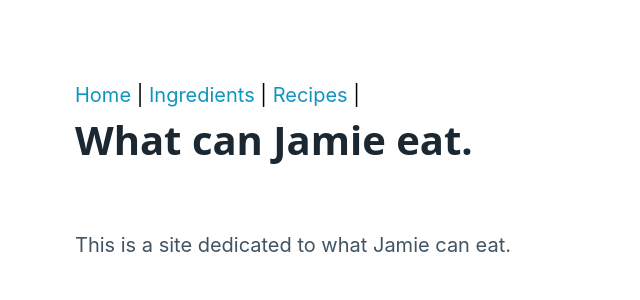
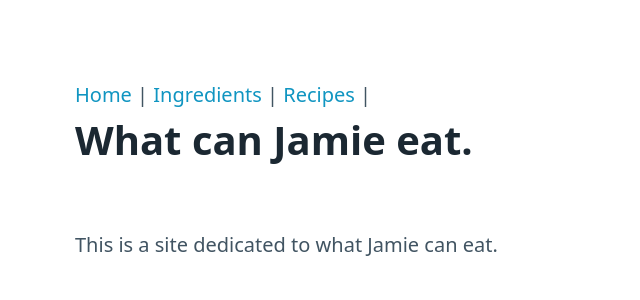
Before and after one commit to johnfreier/whatcanjamieeat, a Jekyll site: the page built from index.md, in a window 1280 px wide. Shown: the top 300 px of the page, without its empty margins (0-640 px from the left). Built offline with Jekyll 4.4.1, drawn with Linux system fonts in a browser that asks for light colours.

Commit message:
Remove default css

```diff
--- a/_layouts/default.html
+++ b/_layouts/default.html
@@ -4,7 +4,7 @@
     <meta name="viewport" content="width=device-width, initial-scale=1">
     <meta charset="utf-8">
     <title>{{ page.title }} - {{ site.title }}</title>
-    <link rel="stylesheet" href="{{ "/assets/css/main.css" | relative_url }}">
+    <!-- link rel="stylesheet" href="{{ "/assets/css/main.css" | relative_url }}" -->
     <link rel="stylesheet" href="{{ "/assets/css/pico.min.css" | relative_url }}">
   </head>
   <body>
```
